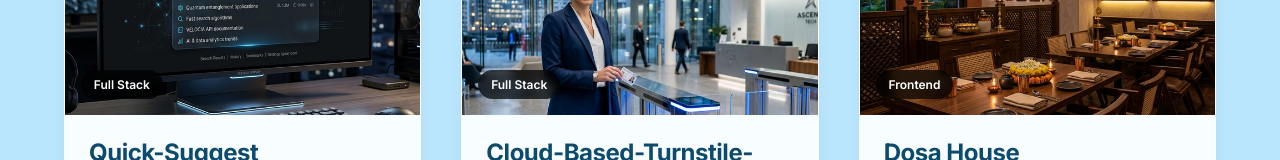
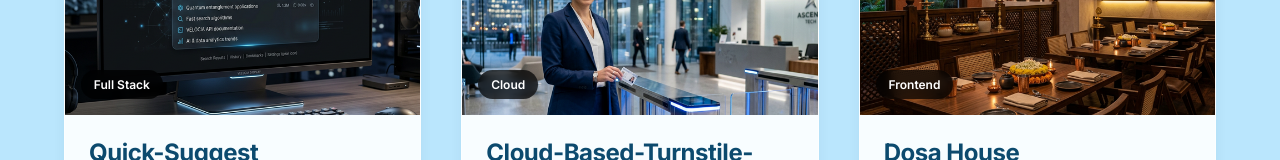
Before and after one commit to MohanAbhishek29/abhi-portfolio-v1, a React (Vite) app: page /projects in a window 1280 px wide. Shown: the part 1045-1205 px from the top of the page. Built offline with nearby package versions, Linux system fonts and the light colour scheme; a web font is replaced by a local one.

Commit message:
Data: Change Turnstile Access project category to Cloud ☁️

```diff
--- a/src/pages/Projects.jsx
+++ b/src/pages/Projects.jsx
@@ -7,7 +7,7 @@ import Modal from '../components/Modal';
 // Mocking additional data that isn't in JSON but needed for the design
 const projectEnhancements = {
   p1: { category: 'Frontend', image: '/assets/images/dosa_house.png' },
-  p2: { category: 'Full Stack', image: '/assets/images/turnstile_access.png', objectPosition: 'top' },
+  p2: { category: 'Cloud', image: '/assets/images/turnstile_access.png', objectPosition: 'top' },
   p3: { category: 'Full Stack', image: '/assets/images/quick_suggest.png' },
   p4: { category: 'Full Stack', image: '/assets/images/quick_serve.png', objectPosition: 'top' },
   p5: { category: 'Web App', image: '/assets/images/aws_class.png' },
--- a/src/sections/Projects.jsx
+++ b/src/sections/Projects.jsx
@@ -6,7 +6,7 @@ import { Link } from 'react-router-dom';
 
 const projectEnhancements = {
   p1: { category: 'Frontend', image: '/assets/images/dosa_house.png' },
-  p2: { category: 'Full Stack', image: '/assets/images/turnstile_access.png', objectPosition: 'top' },
+  p2: { category: 'Cloud', image: '/assets/images/turnstile_access.png', objectPosition: 'top' },
   p3: { category: 'Full Stack', image: '/assets/images/quick_suggest.png' },
   p4: { category: 'Full Stack', image: '/assets/images/quick_serve.png', objectPosition: 'top' },
   p5: { category: 'Web App', image: '/assets/images/aws_class.png' },
```
